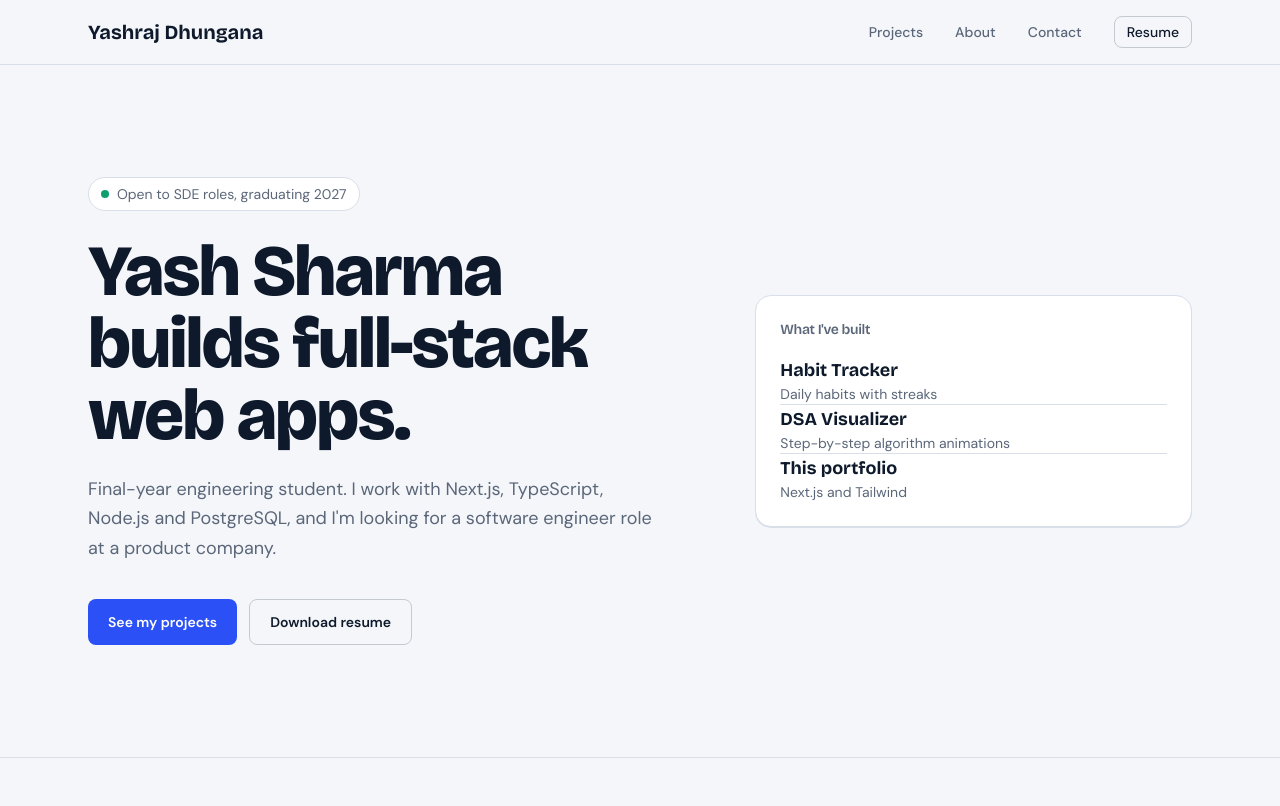
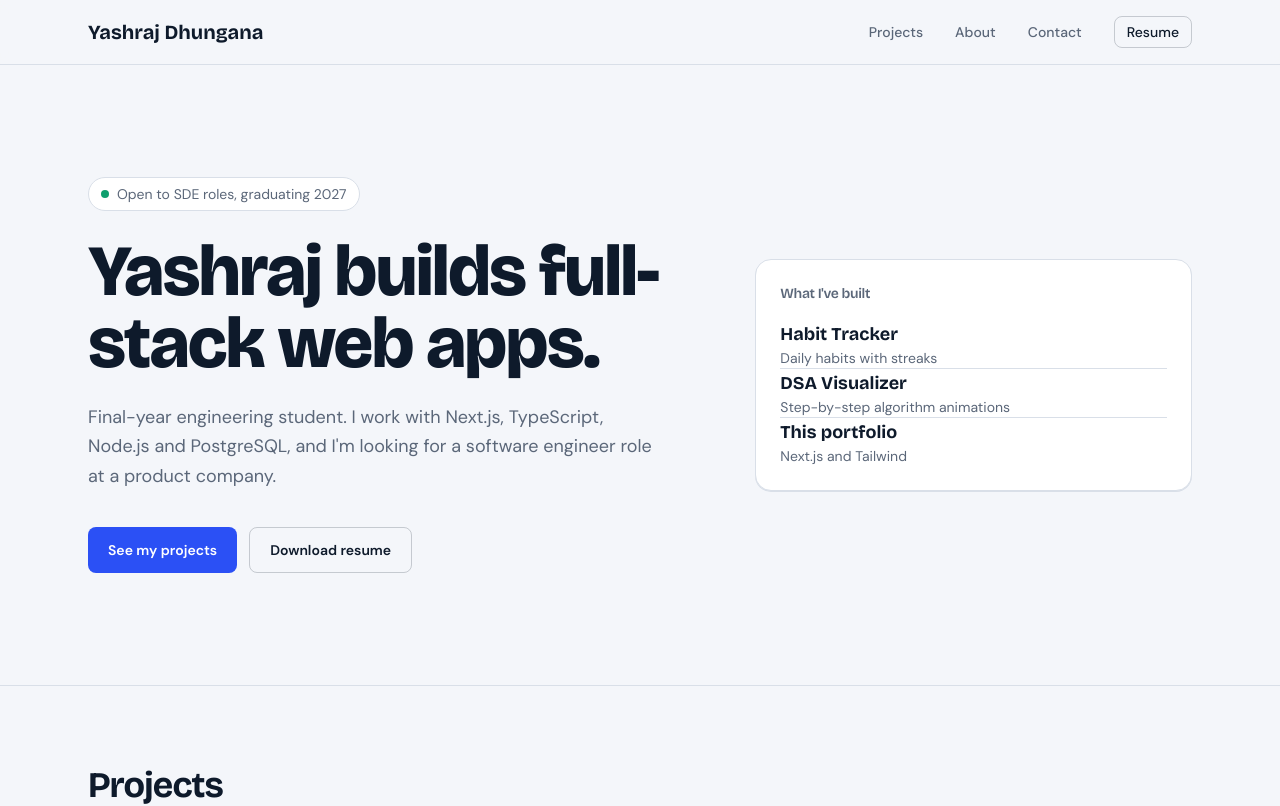
Before and after one commit to yashdhungana9900/portfolio, a Next.js app: page / in a window 1280 px wide. Shown: the top 806 px of the page. Built offline with nearby package versions, Linux system fonts and the light colour scheme; no server answers.

Commit message:
Fix name

```diff
--- a/app/opengraph-image.tsx
+++ b/app/opengraph-image.tsx
@@ -19,7 +19,7 @@ export default function OpengraphImage() {
           padding: 80,
         }}
       >
-        <div style={{ fontSize: 92, fontWeight: 800 }}>Yash Sharma</div>
+        <div style={{ fontSize: 92, fontWeight: 800 }}>Yashraj Dhungana</div>
         <div style={{ fontSize: 40, marginTop: 20, color: "#9FB3FF" }}>
           Full-Stack Developer
         </div>
--- a/components/Hero.tsx
+++ b/components/Hero.tsx
@@ -34,7 +34,7 @@ export default function Hero() {
           {/* The h1 is NOT animated on purpose: it is the biggest element on
               screen, so hiding it until JS loads would hurt the LCP score. */}
           <h1 className="mt-6 text-5xl font-extrabold leading-[1.05] sm:text-7xl">
-            Yash Sharma builds full-stack web apps.
+            Yashraj builds full-stack web apps.
           </h1>
 
           <m.p
```
